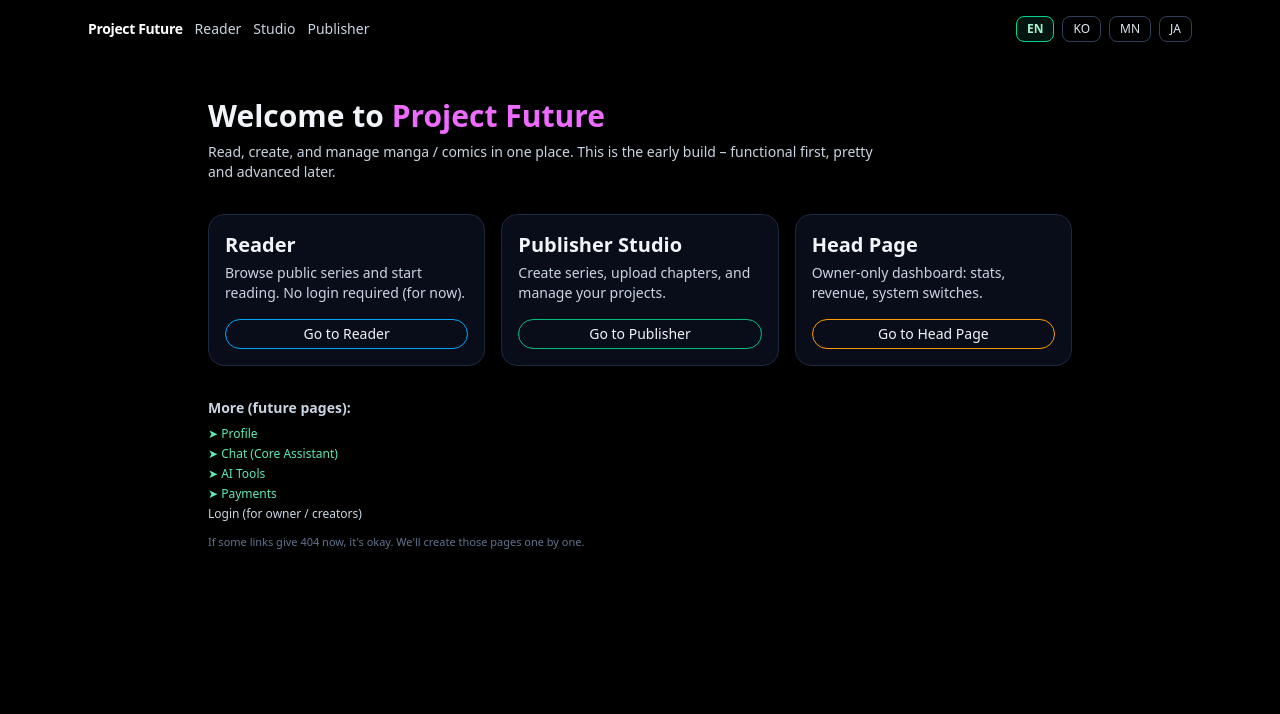
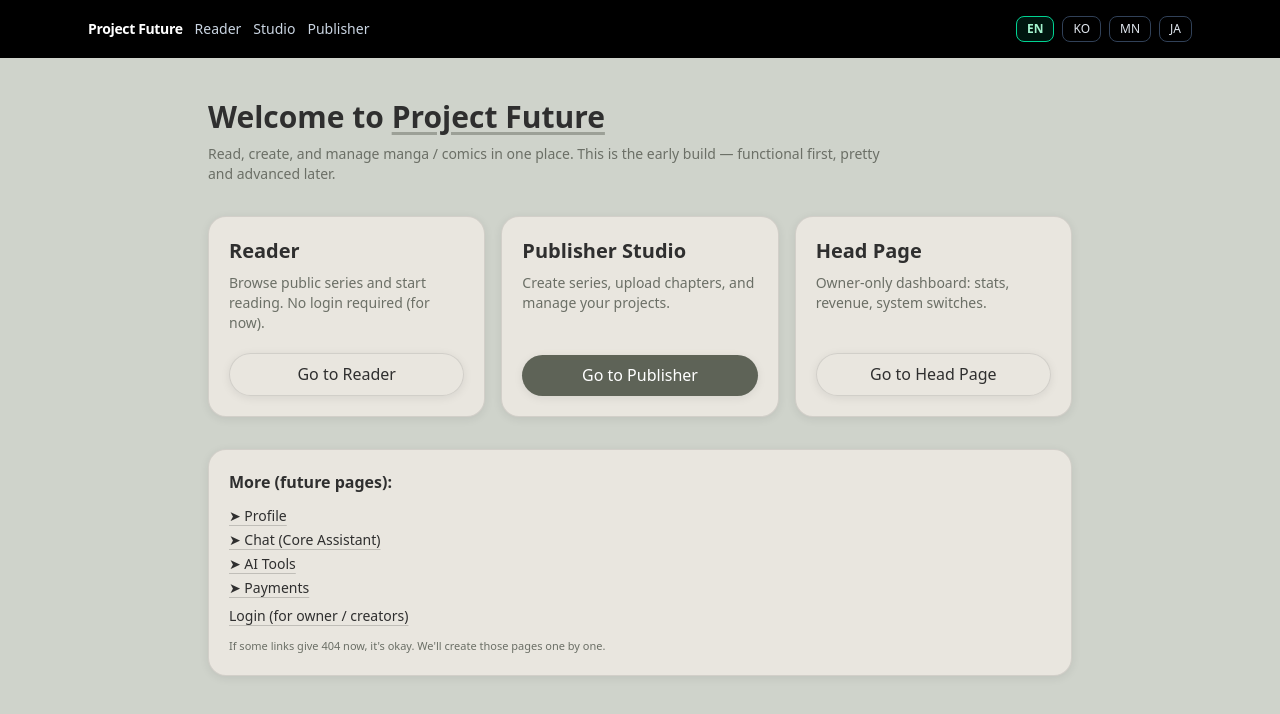
Before and after one commit to huslenmungun1-maker/project-future, a Next.js app: page /1 in a window 1280 px wide. Shown: the top 714 px of the page. Built offline with nearby package versions, Linux system fonts and the light colour scheme.

Commit message:
restyle home to soft editorial

```diff
--- a/app/[locale]/page.tsx
+++ b/app/[locale]/page.tsx
@@ -11,118 +11,106 @@ export default async function LocaleHomePage({
   const { locale } = await Promise.resolve(params);
 
   return (
-    <div className="min-h-screen bg-black text-slate-100">
+    <div className="min-h-screen theme-soft">
       <main className="mx-auto max-w-4xl px-4 py-10 space-y-8">
         {/* Title */}
-        <section>
-          <h1 className="mb-2 text-3xl font-bold">
-            Welcome to <span className="text-fuchsia-400">Project Future</span>
+        <section className="space-y-2">
+          <h1 className="text-3xl font-bold leading-tight">
+            Welcome to{" "}
+            <span className="underline decoration-[rgba(94,99,87,0.45)] underline-offset-4">
+              Project Future
+            </span>
           </h1>
-          <p className="max-w-2xl text-sm text-slate-300">
+          <p className="max-w-2xl text-sm" style={{ color: "var(--muted)" }}>
             Read, create, and manage manga / comics in one place. This is the
-            early build – functional first, pretty and advanced later.
+            early build — functional first, pretty and advanced later.
           </p>
         </section>
 
         {/* Main cards */}
         <section className="grid gap-4 md:grid-cols-3">
           {/* Reader card */}
-          <div className="flex flex-col justify-between rounded-2xl border border-slate-800 bg-slate-900/60 p-4">
-            <div>
-              <h2 className="mb-1 text-xl font-semibold">Reader</h2>
-              <p className="text-sm text-slate-300">
+          <div className="soft-card flex flex-col justify-between p-5">
+            <div className="space-y-2">
+              <h2 className="text-xl font-semibold">Reader</h2>
+              <p className="text-sm" style={{ color: "var(--muted)" }}>
                 Browse public series and start reading. No login required (for
                 now).
               </p>
             </div>
-            <Link
-              href={`/${locale}/reader`}
-              className="mt-4 inline-flex items-center justify-center rounded-full border border-sky-500 px-3 py-1 text-sm font-medium transition hover:bg-sky-500 hover:text-slate-900"
-            >
+
+            <div className="mt-5">
+              <Link href={`/${locale}/reader`} className="btn-ios-secondary w-full">
                 Go to Reader
               </Link>
             </div>
+          </div>
 
           {/* Publisher card */}
-          <div className="flex flex-col justify-between rounded-2xl border border-slate-800 bg-slate-900/60 p-4">
-            <div>
-              <h2 className="mb-1 text-xl font-semibold">Publisher Studio</h2>
-              <p className="text-sm text-slate-300">
+          <div className="soft-card flex flex-col justify-between p-5">
+            <div className="space-y-2">
+              <h2 className="text-xl font-semibold">Publisher Studio</h2>
+              <p className="text-sm" style={{ color: "var(--muted)" }}>
                 Create series, upload chapters, and manage your projects.
               </p>
             </div>
-            <Link
-              href={`/${locale}/publisher`}
-              className="mt-4 inline-flex items-center justify-center rounded-full border border-emerald-500 px-3 py-1 text-sm font-medium transition hover:bg-emerald-500 hover:text-slate-900"
-            >
+
+            <div className="mt-5">
+              <Link href={`/${locale}/publisher`} className="btn-ios w-full">
                 Go to Publisher
               </Link>
             </div>
+          </div>
 
           {/* Head / Owner card */}
-          <div className="flex flex-col justify-between rounded-2xl border border-slate-800 bg-slate-900/60 p-4">
-            <div>
-              <h2 className="mb-1 text-xl font-semibold">Head Page</h2>
-              <p className="text-sm text-slate-300">
+          <div className="soft-card flex flex-col justify-between p-5">
+            <div className="space-y-2">
+              <h2 className="text-xl font-semibold">Head Page</h2>
+              <p className="text-sm" style={{ color: "var(--muted)" }}>
                 Owner-only dashboard: stats, revenue, system switches.
               </p>
             </div>
-            <Link
-              href={`/${locale}/head`}
-              className="mt-4 inline-flex items-center justify-center rounded-full border border-amber-500 px-3 py-1 text-sm font-medium transition hover:bg-amber-500 hover:text-slate-900"
-            >
+
+            <div className="mt-5">
+              <Link href={`/${locale}/head`} className="btn-ios-secondary w-full">
                 Go to Head Page
               </Link>
             </div>
+          </div>
         </section>
 
-        {/* Extra links (optional) */}
-        <section className="space-y-2 text-sm text-slate-300">
+        {/* Extra links */}
+        <section className="soft-card p-5 space-y-3">
           <p className="font-semibold">More (future pages):</p>
-          <ul className="space-y-1 text-xs">
-            <li>
+
+          <ul className="space-y-1 text-sm">
+            {[
+              { href: `/${locale}/profile`, label: "➤ Profile" },
+              { href: `/${locale}/chat`, label: "➤ Chat (Core Assistant)" },
+              { href: `/${locale}/ai`, label: "➤ AI Tools" },
+              { href: `/${locale}/payments`, label: "➤ Payments" },
+            ].map((x) => (
+              <li key={x.href}>
                 <Link
-                href={`/${locale}/profile`}
-                className="text-emerald-300 hover:underline"
+                  href={x.href}
+                  className="underline underline-offset-4 decoration-[rgba(47,47,47,0.22)] hover:decoration-[rgba(47,47,47,0.45)]"
                 >
-                ➤ Profile
+                  {x.label}
                 </Link>
               </li>
-            <li>
-              <Link
-                href={`/${locale}/chat`}
-                className="text-emerald-300 hover:underline"
-              >
-                ➤ Chat (Core Assistant)
-              </Link>
-            </li>
-            <li>
-              <Link
-                href={`/${locale}/ai`}
-                className="text-emerald-300 hover:underline"
-              >
-                ➤ AI Tools
-              </Link>
-            </li>
-            <li>
-              <Link
-                href={`/${locale}/payments`}
-                className="text-emerald-300 hover:underline"
-              >
-                ➤ Payments
-              </Link>
-            </li>
-            <li>
+            ))}
+
+            <li className="pt-1">
               <Link
                 href={`/${locale}/login`}
-                className="text-slate-300 hover:underline"
+                className="underline underline-offset-4 decoration-[rgba(47,47,47,0.22)] hover:decoration-[rgba(47,47,47,0.45)]"
               >
                 Login (for owner / creators)
               </Link>
             </li>
           </ul>
 
-          <p className="mt-3 text-[11px] text-slate-500">
+          <p className="text-[11px]" style={{ color: "var(--muted)" }}>
             If some links give 404 now, it&apos;s okay. We&apos;ll create those
             pages one by one.
           </p>
```
Lines whose indentation alone changed are shown as unchanged.
